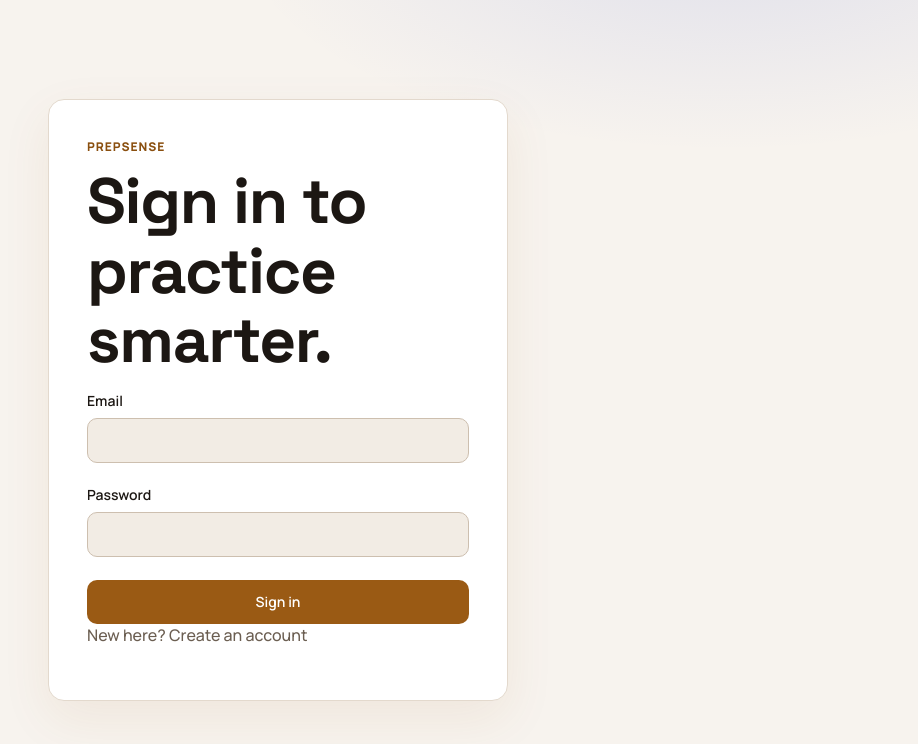
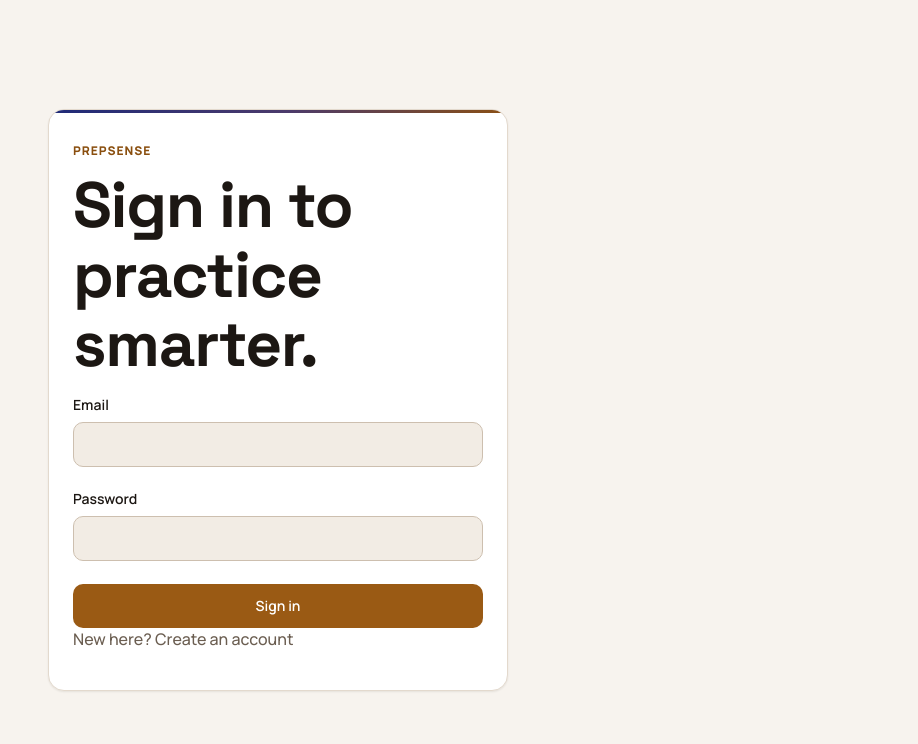
Before and after one commit to pratyushm206/PrepSense, a React (Vite) app: page /login in a window 1280 px wide. Shown: the top 744 px of the page, without its empty margins (362-1280 px from the left). Built offline with nearby package versions, Linux system fonts and the light colour scheme; no server answers.

Commit message:
feat(ui): auth pages

```diff
--- a/src/styles.css
+++ b/src/styles.css
@@ -320,15 +320,24 @@ h2 {
 }
 
 .auth-layout {
-  background:
-    radial-gradient(900px 420px at 85% -10%, color-mix(in srgb, var(--gradient-start) 12%, transparent) 0%, transparent 55%),
-    var(--bg);
+  background: var(--bg-base);
 }
 
 .auth-panel {
+  position: relative;
+  overflow: hidden;
   width: min(460px, 100%);
-  padding: clamp(22px, 5vw, 38px);
-  box-shadow: var(--shadow);
+  padding: var(--space-6) var(--space-5) var(--space-5);
+  border-color: var(--border-subtle);
+  box-shadow: var(--shadow-1);
+}
+
+.auth-panel::before {
+  content: '';
+  position: absolute;
+  inset: 0 0 auto;
+  height: 3px;
+  background: var(--gradient-signature);
 }
 
 .auth-panel.wide {
```
